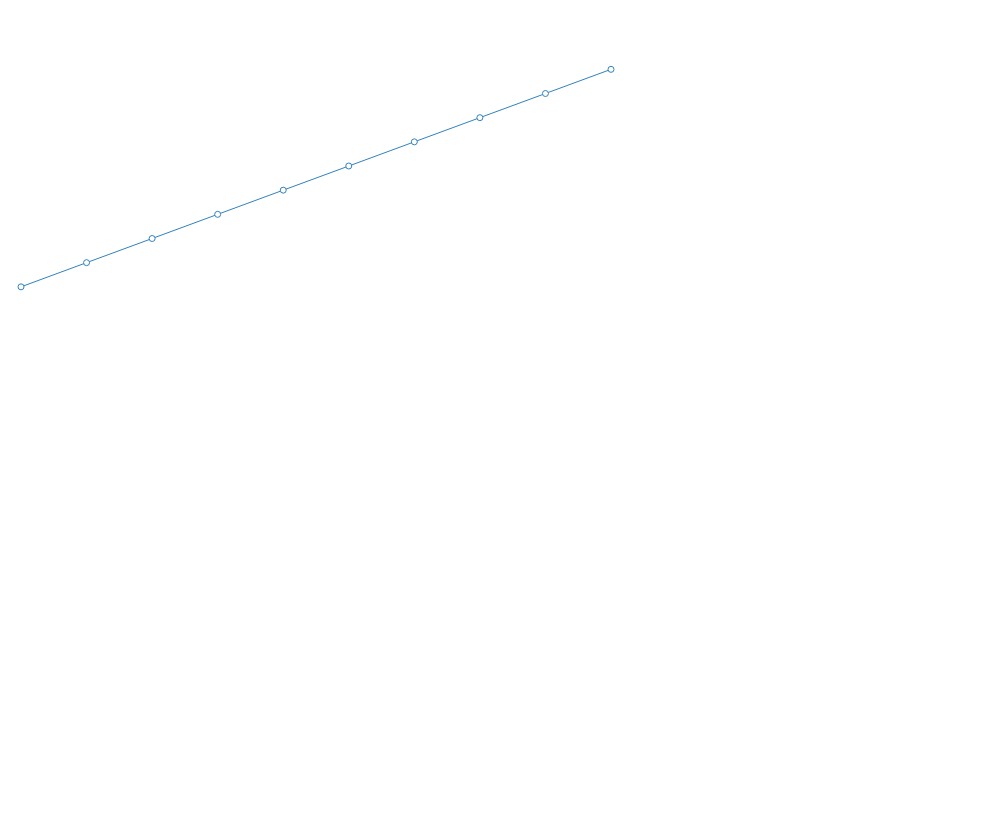
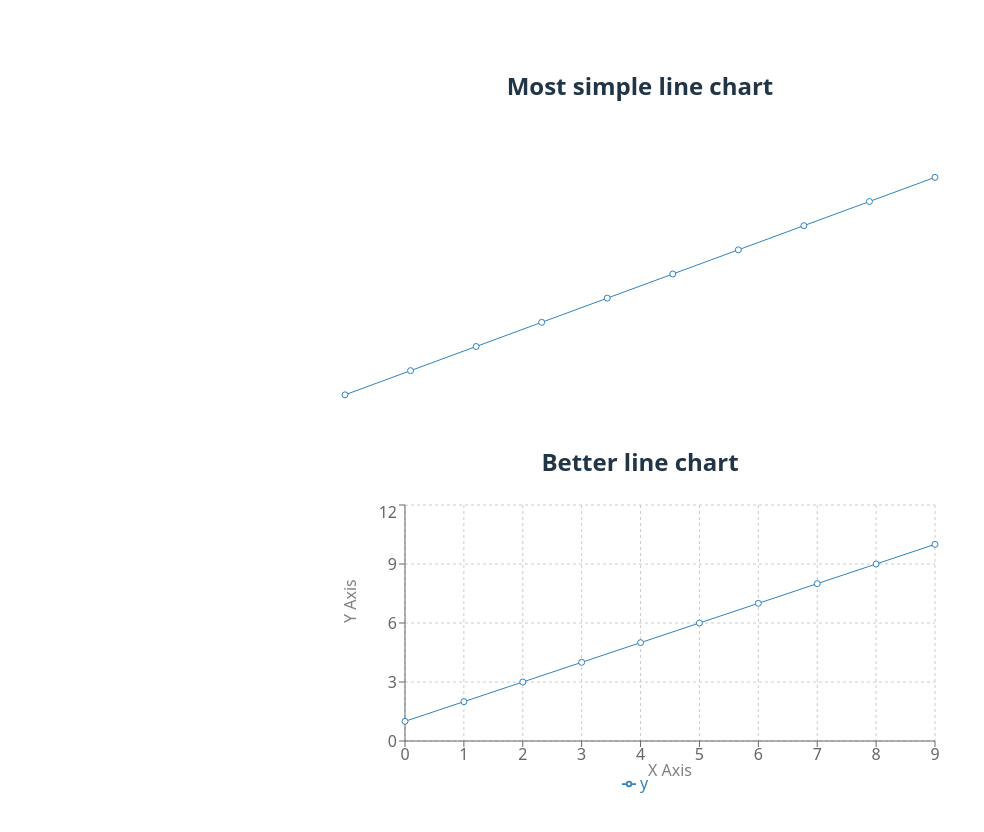
Before and after one commit to NathanKr/recharts-playground, a React (Vite) app: page / in a window 1280 px wide. Shown: the top 832 px of the page, without its empty margins (0-984 px from the left). Built offline with nearby package versions, Linux system fonts and the light colour scheme.

Commit message:
two charts

```diff
--- a/src/App.tsx
+++ b/src/App.tsx
@@ -1,12 +1,30 @@
-import { Line, LineChart } from "recharts";
+import { CartesianGrid, Legend, Line, LineChart, Tooltip, XAxis, YAxis } from "recharts";
+import './App.css'
 
-const raw = [1,2,3,4,5,6,7,8,9,10];
-const data = raw.map((value, index) => ({ x: index , y: value }));
+const raw = [1, 2, 3, 4, 5, 6, 7, 8, 9, 10];
+const data = raw.map((value, index) => ({ x: index, y: value }));
 
 function App() {
   return (
     <>
+      <h2>Most simple line chart</h2>
       <LineChart width={600} height={300} data={data}>
+        <Line dataKey="y" />
+      </LineChart>
+      {/* ad x,y axis and grid */}
+      <h2>Better line chart</h2>
+      <LineChart width={600} height={300} data={data}>
+        <CartesianGrid strokeDasharray="3 3" /> {/* optional grid lines */}
+        {/* <XAxis dataKey="x" /> */}
+        <XAxis
+          dataKey="x"
+          label={{ value: "X Axis", position: "insideBottom", offset: -5 }}
+        />
+        <YAxis
+          label={{ value: "Y Axis", angle: -90, position: "insideLeft" }}
+        />
+        <Tooltip />
+        <Legend />
         <Line dataKey="y" />
       </LineChart>
     </>
```
